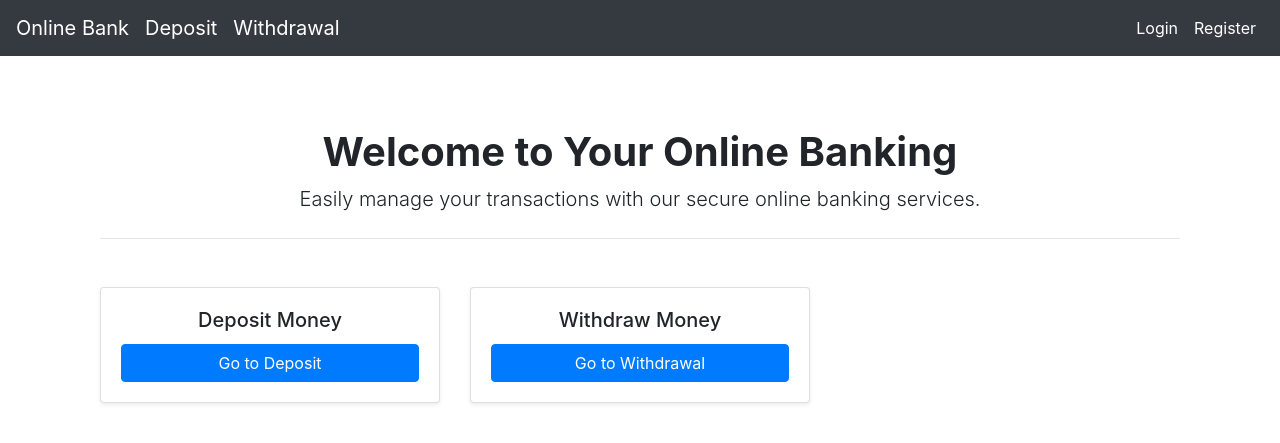
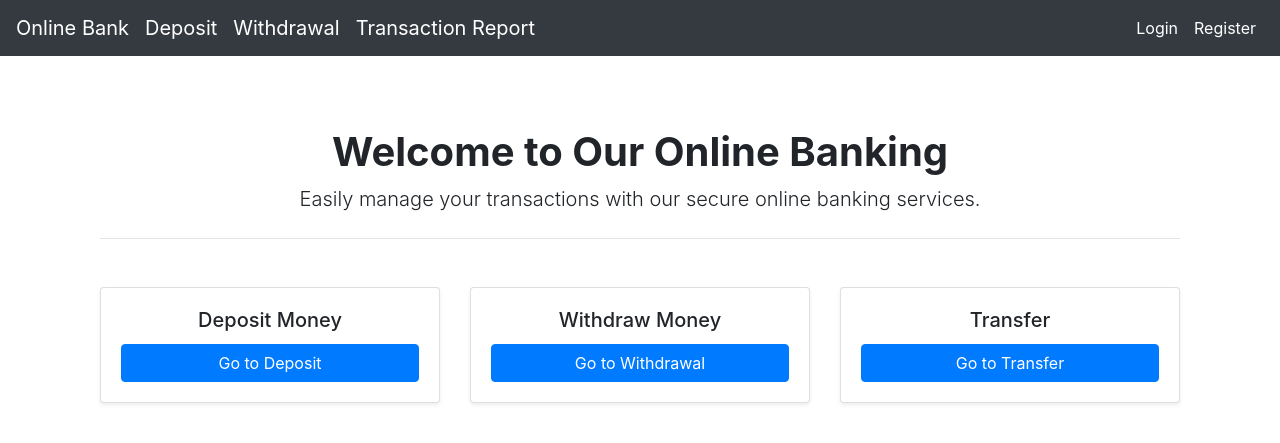
Before and after one commit to daniel05155/Customed-Online-Banking-System, a Django app: template templates/accounts/home.html in a window 1280 px wide. Shown: the top 443 px of the page. Run offline with Django 5.2, Linux system fonts and the light colour scheme; the template is opened without the code that fills it, so the values that code supplies are empty; some libraries are stand-ins or nearby versions.

Commit message:
Alter front-end of account page

```diff
--- a/templates/accounts/edit_profile.html
+++ b/templates/accounts/edit_profile.html
@@ -21,7 +21,6 @@
               </div>
 
   		{% endif %}
-
 		{{ form.as_p }}
 
 		<input type="submit" value="Edit Profile" class=" btn btn-secondary">
--- a/templates/accounts/home.html
+++ b/templates/accounts/home.html
@@ -4,7 +4,7 @@
 
 <!-- container主要是限制你的內容總寬度 https://bootstrap5.hexschool.com/docs/5.0/layout/grid/ -->
 <div class="container text-center mt-5">
-    <h1 class="font-weight-bold">Welcome to Your Online Banking</h1>
+    <h1 class="font-weight-bold">Welcome to Our Online Banking</h1>
     <p class="lead">Easily manage your transactions with our secure online banking services.</p>
     <hr class="my-4">
 
@@ -26,6 +26,16 @@
                 </div>
             </div>
         </div>
+
+        <div class="col-md-4">
+            <div class="card shadow-sm">
+                <div class="card-body">
+                    <h5 class="card-title">Transfer</h5>
+                    <a href="{% url 'transfer' %}" class="btn btn-primary btn-block">Go to Transfer</a>
+                </div>
+            </div>
+        </div>
+
     </div>
 </div>
 {% endblock %}
--- a/templates/common/base.html
+++ b/templates/common/base.html
@@ -15,6 +15,7 @@
       <a class="navbar-brand" href="{% url 'home'  %}">Online Bank</a>
       <a class="navbar-brand" href="{% url 'deposit'  %}">Deposit</a>
       <a class="navbar-brand" href="{% url 'withdrawal'  %}">Withdrawal</a>
+      <a class="navbar-brand" href="{% url 'transaction_report'  %}">Transaction Report</a>
 
     <button class="navbar-toggler" type="button" data-toggle="collapse" data-target="#navbarSupportedContent" aria-controls="navbarSupportedContent" aria-expanded="false" aria-label="Toggle navigation">
       <span class="navbar-toggler-icon"></span>
```
